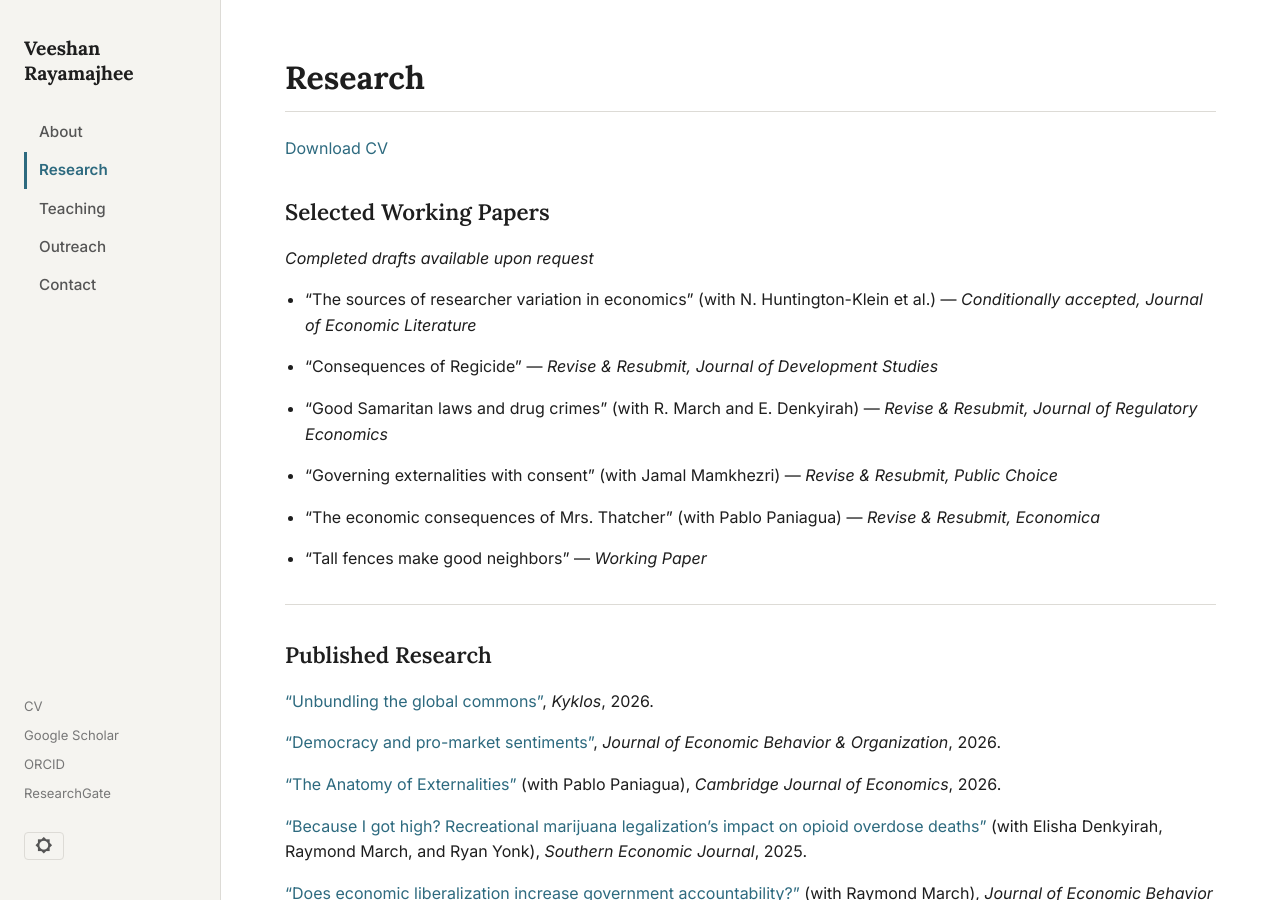
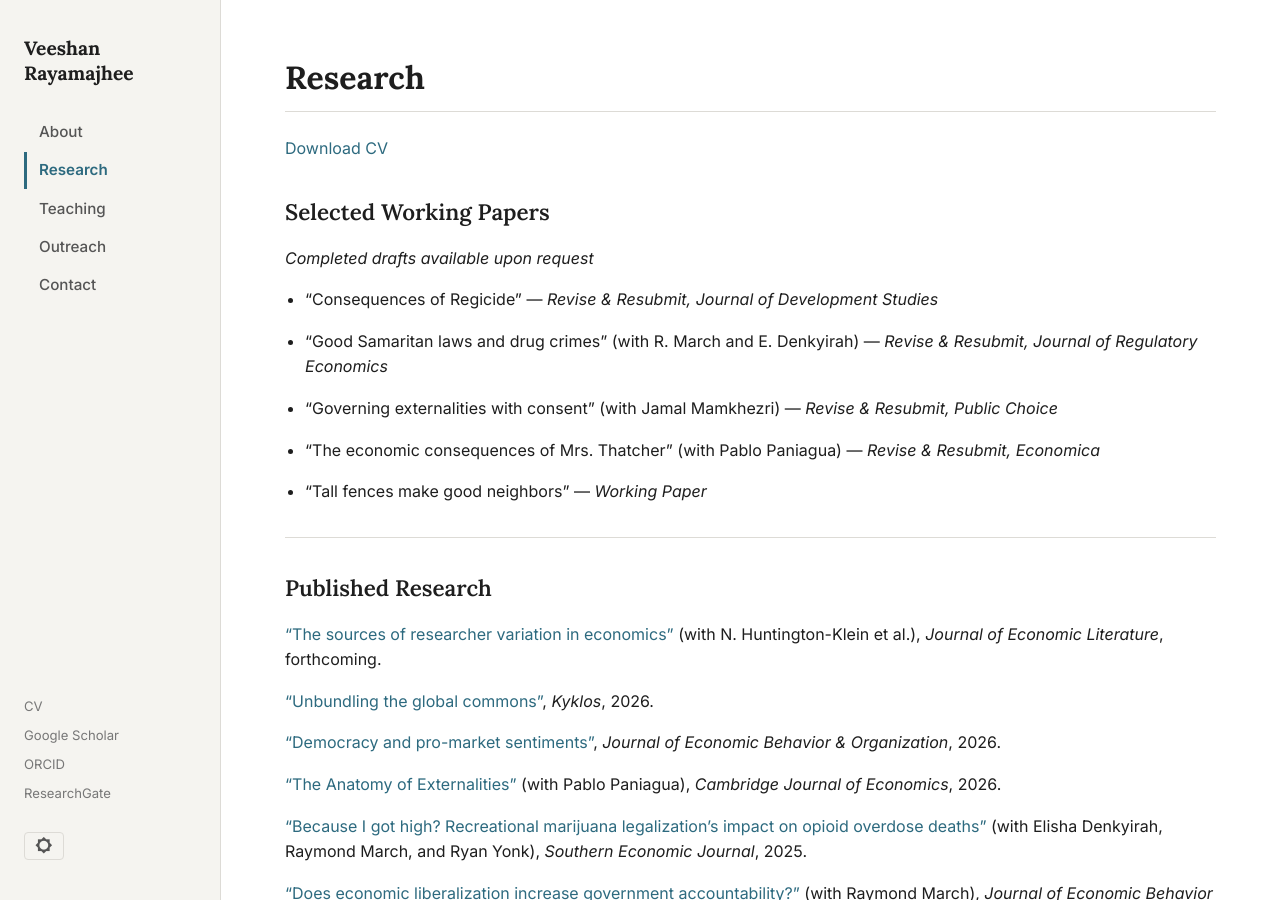
Before and after one commit to veeshanr/veeshanr.github.io, a Jekyll site: the page built from pages/research.md, in a window 1280 px wide and 900 px high. Built offline with Jekyll 4.4.1, drawn with Linux system fonts in a browser that asks for light colours; some of the changed lines change nothing that is shown.

Commit message:
Move JEL paper to Published Research; decouple CV from tenure packet
The Journal of Economic Literature paper is now accepted, so it moves
from Working Papers to Published Research on the site and CV, cited as
"Huntington-Klein, N. et al." given the 145+ coauthors.

Also forks the CV source into cv-source/CV.tex within this repo so the
public CV no longer shares a source file with the tenure packet CV.

```diff
--- a/pages/research.md
+++ b/pages/research.md
@@ -9,8 +9,6 @@ title: Research
 
 ## Selected Working Papers
 *Completed drafts available upon request*
-
-- "The sources of researcher variation in economics" (with N. Huntington-Klein et al.) — *Conditionally accepted, Journal of Economic Literature*
 
 - "Consequences of Regicide" — *Revise & Resubmit, Journal of Development Studies*
 
@@ -25,6 +23,8 @@ title: Research
 ---
 
 ## Published Research
+
+["The sources of researcher variation in economics"][31] (with N. Huntington-Klein et al.), *Journal of Economic Literature*, forthcoming.
 
 ["Unbundling the global commons"][30], *Kyklos*, 2026.
 
@@ -127,6 +127,7 @@ title: Research
 [28]: https://doi.org/10.1093/cje/beag003
 [29]: https://doi.org/10.1016/j.jebo.2026.107604
 [30]: https://doi.org/10.1111/kykl.70075
+[31]: https://dx.doi.org/10.2139/ssrn.5152665
 [100]: https://www.webmd.com/mental-health/addiction/news/20221013/could-pot-prevent-pot-belly-research-cannabis
 [101]: https://www.leafly.com/news/health/cloudy-with-a-chance-of-munchies-study-ties-legal-cannabis-to-lower-obesity-rates
 [102]: https://www.marijuanamoment.net/despite-the-munchies-marijuana-legalization-is-tied-to-lower-obesity-rates-stereotype-busting-study-finds/
```
Also changed, not shown: 2 other files.
